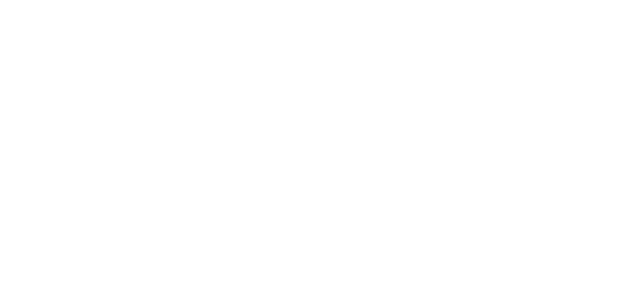
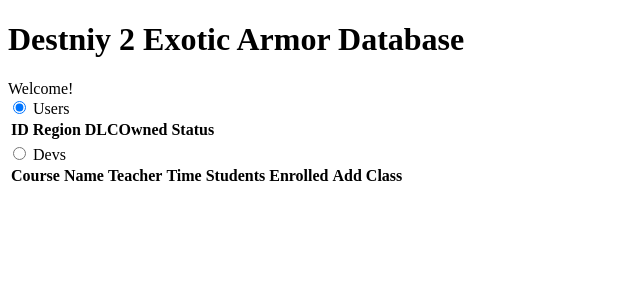
Before and after one commit to Sean02/Destiny_2_Exotic_Armor, a Flask app: page / in a window 1280 px wide. Before the commit the part shown is empty. Shown: the top 300 px of the page, without its empty margins (0-640 px from the left). Run offline with Flask 2, Linux system fonts and the light colour scheme; lists and menus that the app fills with data are empty.

Commit message:
added possible display of tables
Connected the tables of our sql but not fully complete. Should be used more so as a template.

```diff
--- a/templates/home.html
+++ b/templates/home.html
@@ -1,12 +1,67 @@
 <!DOCTYPE html>
 <html lang="en">
+
 <head>
     <meta charset="UTF-8">
     <meta http-equiv="X-UA-Compatible" content="IE=edge">
     <meta name="viewport" content="width=device-width, initial-scale=1.0">
     <title>Front Page</title>
 </head>
+
 <body>
+    <h1>Destniy 2 Exotic Armor Database</h1>
+    <span>Welcome!</span>
 
+    <div class="AllTabs">
+        <input type="radio" id="Users" name="UserTabs" checked="checked">
+        <label for="Users">Users</label>
+        <div class="tab">
+            <table>
+                <tr>
+                    <th>ID</th>
+                    <th>Region</th>
+                    <th>DLCOwned</th>
+                    <th>Status</th>
+                </tr>
+
+                <tr>
+                    {% for users in Users %}
+                    <td>{{users.id}}</td>
+                    <td>{{users.region}}</td>
+                    <td>{{users.dlcOwned}}</td>
+                    <td>{{users.status}}</td>
+                    {% endfor %}
+                </tr>
+            </table>
+        </div>
+
+        <input type="radio" id="Devs" name="DevTabs">
+        <label for="Devs">Devs</label>
+        <div class="tab">
+            <table>
+                <tr>
+                    <th>Course Name</th>
+                    <th>Teacher</th>
+                    <th>Time</th>
+                    <th>Students Enrolled</th>
+                    <th>Add Class</th>
+                </tr>
+                {% for Classes in classes %}
+                <tr>
+                    <td>{{Classes.coursename}}</td>
+                    {% for Teacher in teach %}
+                    <td>{{Teacher.name}}</td>
+                    {% endfor %}
+                    <td>{{Classes.Time}}</td>
+                    <td>{{Classes.numberofenrolled}}/{{Classes.Capacity}}</td>
+                    <td><button id="join" onclick="toEnroll()">Join</button></td>
+                    {% endfor %}
+
+                </tr>
+            </table>
+        </div>
+
+    </div>
 </body>
+
 </html>
```
